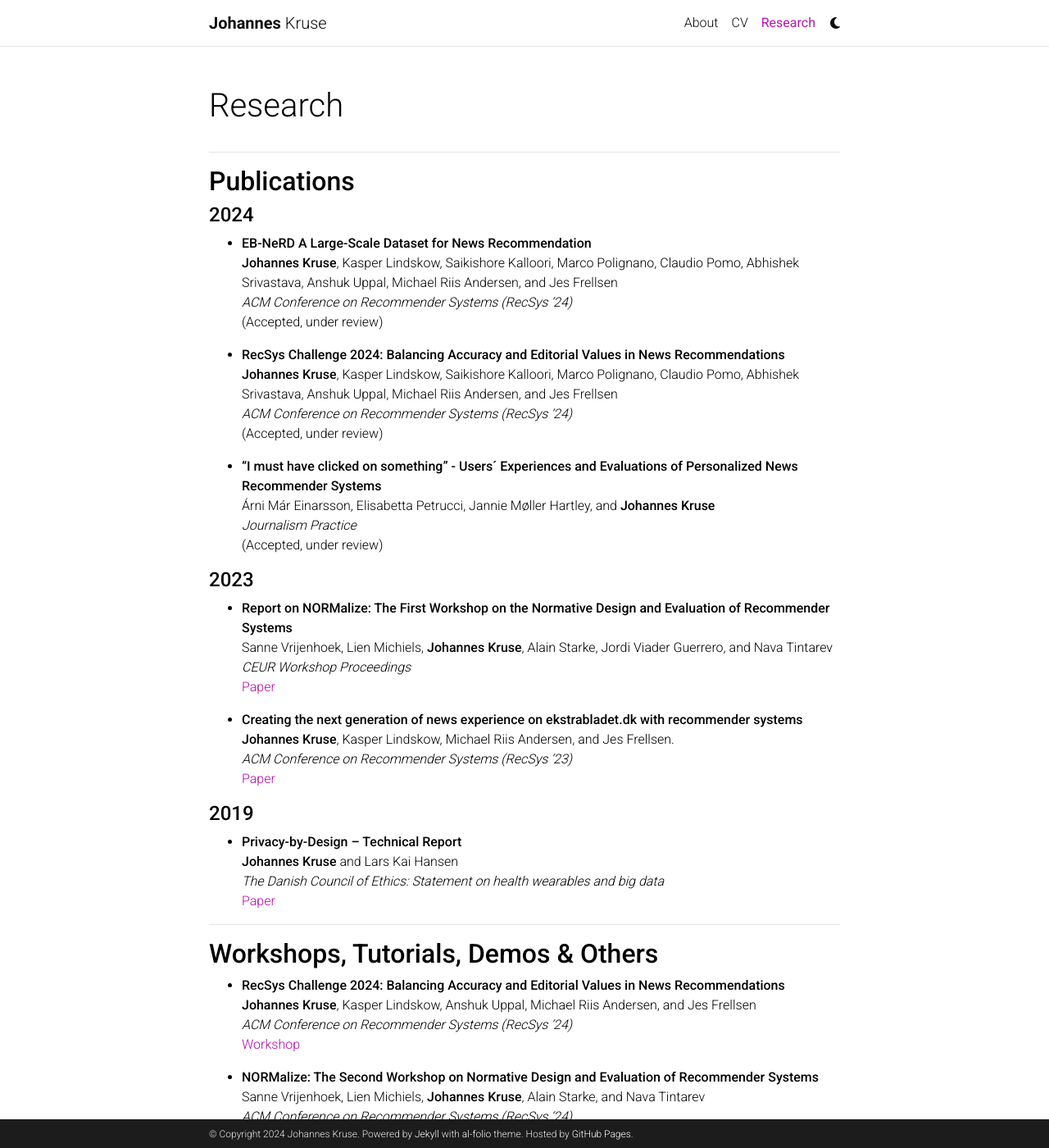
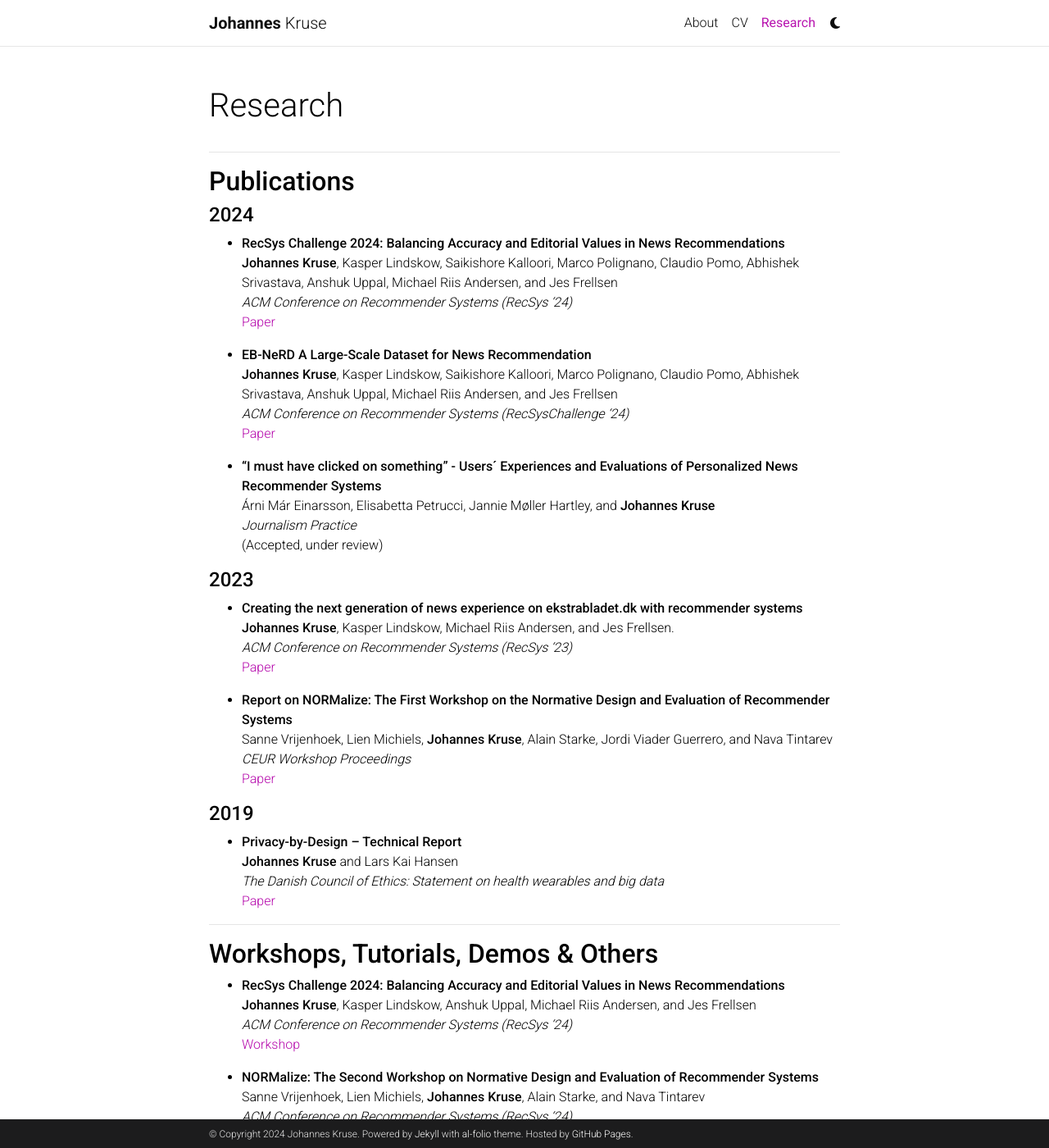
Before and after one commit to johanneskruse/johanneskruse.github.io, a Jekyll site: the page built from _pages/2_publications.md, in a window 1280 px wide and 1400 px high. Shown: the whole window at 82% size. Built offline with Jekyll 4.4.1, drawn with Linux system fonts in a browser that asks for light colours; comment, search, counter and statistics services are not loaded; a style sheet for code colours, icons or effects is not loaded; some of the changed text lies outside the part shown.

Commit message:
update reserach and rm cv

```diff
--- a/_pages/2_publications.md
+++ b/_pages/2_publications.md
@@ -11,17 +11,15 @@
 ----
 ## **Publications**
 #### **2024**
-- **EB-NeRD A Large-Scale Dataset for News Recommendation** \
-  **Johannes Kruse**, Kasper Lindskow, Saikishore Kalloori, Marco Polignano, Claudio Pomo, Abhishek Srivastava, Anshuk Uppal, Michael Riis Andersen, and Jes Frellsen \
-  *ACM Conference on Recommender Systems (RecSys '24)* \
-  (Accepted, under review)
-  <!-- TODO: ADD THE PAPER -->
-
 - **RecSys Challenge 2024: Balancing Accuracy and Editorial Values in News Recommendations** \
   **Johannes Kruse**, Kasper Lindskow, Saikishore Kalloori, Marco Polignano, Claudio Pomo, Abhishek Srivastava, Anshuk Uppal, Michael Riis Andersen, and Jes Frellsen \
   *ACM Conference on Recommender Systems (RecSys '24)* \
-  (Accepted, under review)
-  <!-- TODO: ADD THE PAPER -->
+  [Paper](https://dl.acm.org/doi/abs/10.1145/3640457.3687164)
+
+- **EB-NeRD A Large-Scale Dataset for News Recommendation** \
+  **Johannes Kruse**, Kasper Lindskow, Saikishore Kalloori, Marco Polignano, Claudio Pomo, Abhishek Srivastava, Anshuk Uppal, Michael Riis Andersen, and Jes Frellsen \
+  *ACM Conference on Recommender Systems (RecSysChallenge '24)* \
+  [Paper](https://dl.acm.org/doi/10.1145/3687151.3687152)
 
 - **“I must have clicked on something” - Users´ Experiences and Evaluations of Personalized News Recommender Systems** \
   Árni Már Einarsson, Elisabetta Petrucci, Jannie Møller Hartley, and **Johannes Kruse** \
@@ -30,15 +28,15 @@
   <!-- TODO: ADD THE PAPER -->
 
 #### **2023**
+- **Creating the next generation of news experience on ekstrabladet.dk with recommender systems** \
+  **Johannes Kruse**, Kasper Lindskow, Michael Riis Andersen, and Jes Frellsen. \
+  *ACM Conference on Recommender Systems (RecSys '23)* \
+  [Paper](https://dl.acm.org/doi/10.1145/3604915.3610248)
+
 - **Report on NORMalize: The First Workshop on the Normative Design and Evaluation of Recommender Systems** \
   Sanne Vrijenhoek, Lien Michiels, **Johannes Kruse**, Alain Starke, Jordi Viader Guerrero, and Nava Tintarev \
   *CEUR Workshop Proceedings* \
   [Paper](https://ceur-ws.org/Vol-3639/)
-
-- **Creating the next generation of news experience on ekstrabladet.dk with recommender systems** \
-  **Johannes Kruse**, Kasper Lindskow, Michael Riis Andersen, and Jes Frellsen. \
-  *ACM Conference on Recommender Systems (RecSys '23)* \
-  [Paper](https://dl.acm.org/doi/10.1145/3604915.3610248)
 
 #### **2019**
 - **Privacy-by-Design – Technical Report** \
@@ -58,8 +56,11 @@
 - **NORMalize: The Second Workshop on Normative Design and Evaluation of Recommender Systems** \
   Sanne Vrijenhoek, Lien Michiels, **Johannes Kruse**, Alain Starke, and Nava Tintarev \
   *ACM Conference on Recommender Systems (RecSys '24)* \
-  [Workshop](https://sites.google.com/view/normalizeworkshop/recsys24?authuser=0)
-  <!-- TODO: ADD THE PAPER -->
+  [Paper](https://dl.acm.org/doi/abs/10.1145/3640457.3687103) | [Workshop](https://sites.google.com/view/normalizeworkshop/recsys24?authuser=0)
+
+- **Nordic Personalization Workshop** \
+  Alan Said, Toine Bogers, Christoph Trattner, Simen Eide, Benjamin Kille, Bruce Ferwerda, and **Johannes Kruse** \
+  [Workshop](https://personalizationday.github.io/2024/)
 
 - **NORMalize: A Tutorial on the Normative Design and Evaluation of Information Access Systems** \
   **Johannes Kruse**, Lien Michiels, Alain Starke, Nava Tintarev, and Sanne Vrijenhoek \
```
Also changed, not shown: 1 other file.
